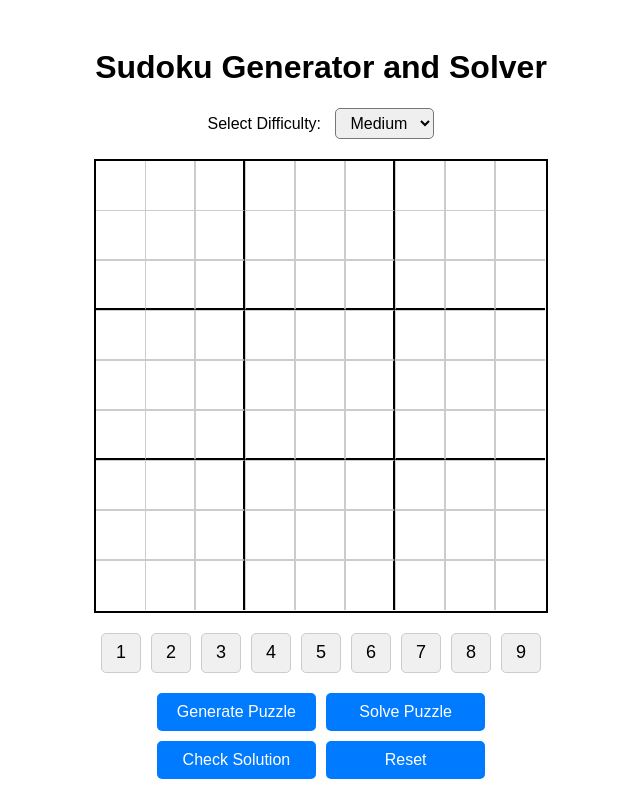
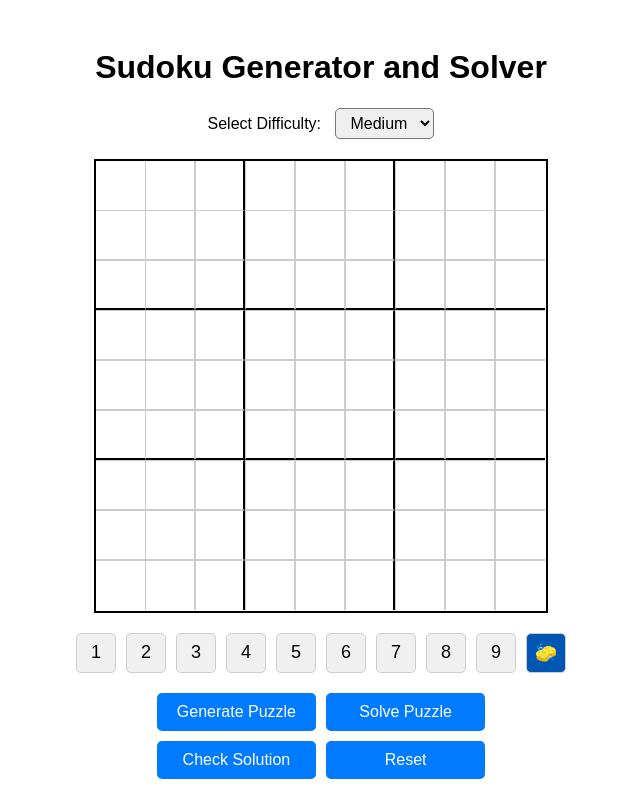
Before and after one commit to d0meq/web-sudoku, a React (Vite) app: page / in a window 1280 px wide. Shown: the whole page, without its empty margins (319-959 px from the left). Built offline with nearby package versions, Linux system fonts and the light colour scheme.

Commit message:
Allow clearing cell values in Sudoku grid and add clear button to number selector

```diff
--- a/src/App.jsx
+++ b/src/App.jsx
@@ -58,9 +58,9 @@ const App = () => {
   };
 
   const handleCellClick = (row, col) => {
-    if (!fixedCells[row][col] && selectedNumber !== null) {
+    if (!fixedCells[row][col]) {
       const newGrid = JSON.parse(JSON.stringify(grid)); // Deep copy the grid
-      newGrid[row][col] = selectedNumber;
+      newGrid[row][col] = selectedNumber !== null ? selectedNumber : 0; // Set to selected number or clear
       setGrid(newGrid);
     }
   };
@@ -149,6 +149,12 @@ const App = () => {
             {number}
           </button>
         ))}
+        <button
+          className={selectedNumber === null ? "selected" : ""}
+          onClick={() => handleNumberSelect(null)}
+        >
+          🧽
+        </button>
       </div>
       <Controls
         onGenerate={handleGenerate}
```
